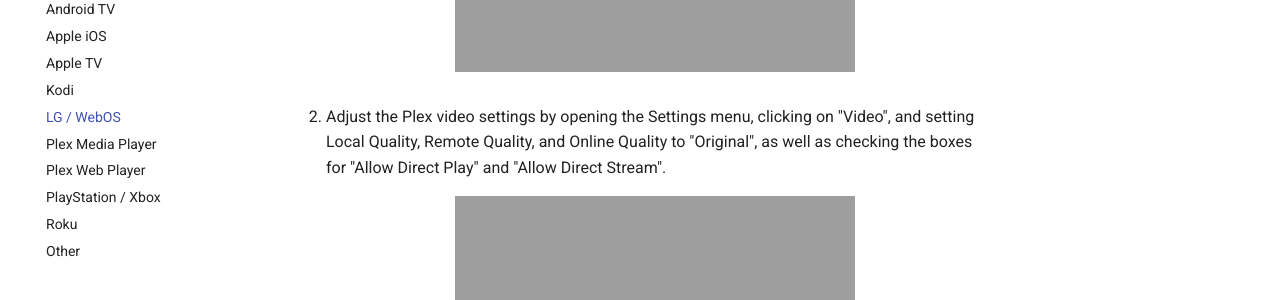
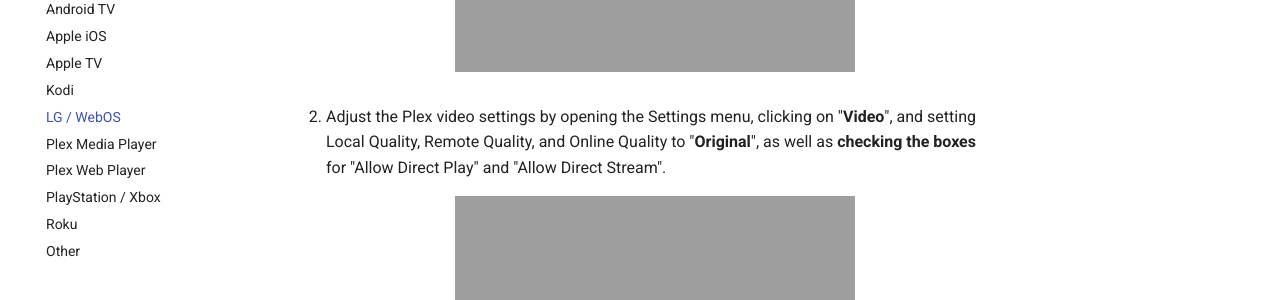
Before and after one commit to neomedia6989/docs-2, an MkDocs documentation site: the page built from docs/clients/lg.md, in a window 1280 px wide and 900 px high, scrolled down 820 px. Shown: the part 153-453 px from the top of the window. Built offline with MkDocs 1.6.1 and Material for MkDocs 9.7.7, drawn with Linux system fonts in a browser that asks for light colours.

Commit message:
Update lg.md

```diff
--- a/docs/clients/lg.md
+++ b/docs/clients/lg.md
@@ -14,7 +14,7 @@ Follow the steps below in order to change the Plex video quality settings on a
       <figcaption></figcaption>
     </figure>
 
-2. Adjust the Plex video settings by opening the Settings menu, clicking on "Video", and setting Local Quality, Remote Quality, and Online Quality to "Original", as well as checking the boxes for "Allow Direct Play" and "Allow Direct Stream".
+2. Adjust the Plex video settings by opening the Settings menu, clicking on "**Video**", and setting Local Quality, Remote Quality, and Online Quality to "**Original**", as well as **checking the boxes** for "Allow Direct Play" and "Allow Direct Stream".
 
     <figure markdown>
     ![(../media/clients-lg-3.png "Set quality to 'Original' and turn on Direct Play / Stream")](https://docs.blackbeard.media/media/clients-lg-3.png)
```
